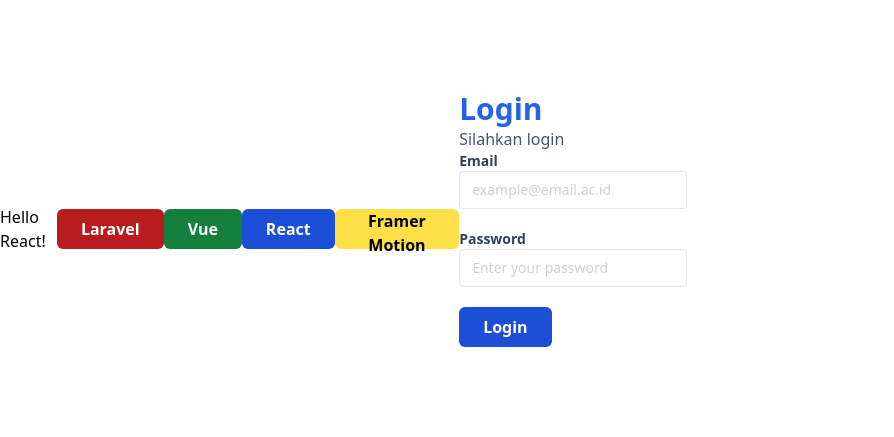
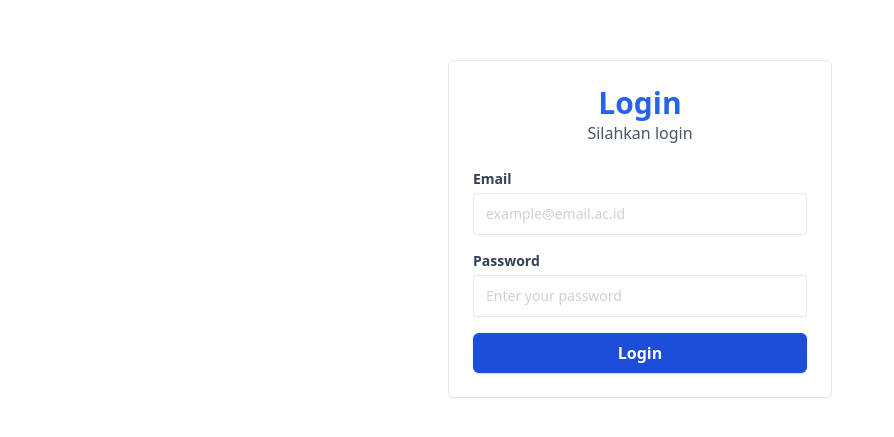
Before and after one commit to ridhocrnv/Belajar-React, a React (Vite) app: page / in a window 1280 px wide. Shown: the part 171-608 px from the top of the page, without its empty margins (0-894 px from the left). Built offline with nearby package versions, Linux system fonts and the light colour scheme.

Commit message:
refactor: memperbaiki tampilan Login UI dan perubahan logic props pada Button.jsx

```diff
--- a/src/App.jsx
+++ b/src/App.jsx
@@ -4,44 +4,42 @@
 function App() {
     return (
         <div className="flex justify-center min-h-screen items-center">
-            <h1>Hello React!</h1>
-            <Button variant="red">Laravel</Button>
-            <Button variant="green">Vue</Button>
-            <Button variant="blue">React</Button>
-            <Button>Framer Motion</Button>
-            <div className="w-full min-h-xs">
-                <h1 className="text-3xl text-blue-600 font-bold">Login</h1>
-                <p className="font-medium text-slate-600">Silahkan login</p>
-                <form action="">
-                    <div className="mb-5">
+            <div className="w-full max-w-sm p-6 bg-white rounded-md shadow-sm border border-slate-200">
+                <h1 className="text-3xl text-blue-600 font-bold text-center">Login</h1>
+                <p className="font-medium text-slate-600 text-center mb-6">Silahkan login</p>
+
+                <form action="" className="flex flex-col">
+                    <div className="mb-4">
                         <label
                             htmlFor=""
-                            className="block text-slate-700 text-sm font-bold"
+                            className="block text-slate-700 text-sm font-bold mb-1"
                         >
                             Email
                         </label>
                         <input
                             type="text"
-                            className="text-sm border rounded w-half py-2 px-3 text-slate-700 placeholder:opacity-50"
+                            className="w-full text-sm border rounded py-2.5 px-3 text-slate-700 focus:ring-2 focus:ring-blue-500 outline-none transition-all placeholder:opacity-50"
                             placeholder='example@email.ac.id'
                         />
                     </div>
-                    <div className="mb-5">
+                    <div className="mb-4">
                         <label
                             htmlFor=""
-                            className="block text-slate-700 text-sm font-bold"
+                            className="block text-slate-700 text-sm font-bold mb-1"
                         >
                             Password
                         </label>
                         <input
                             type="password"
-                            className="text-sm border rounded w-half py-2 px-3 text-slate-700 placeholder:opacity-50"
+                            className="w-full text-sm border rounded py-2.5 px-3 text-slate-700 focus:ring-2 focus:ring-blue-500 outline-none transition-all placeholder:opacity-50"
                             placeholder='Enter your password'
                         />
                     </div>
-                    <div className='mb-5'>
-                        <Button variant="blue">Login</Button>
-                    </div>
+
+                    <Button variant="blue" type="submit" className="w-full shadow-sm shadow-blue-200">
+                        Login
+                    </Button>
+
                 </form>
             </div>
         </div>
--- a/src/components/ui/Button.jsx
+++ b/src/components/ui/Button.jsx
@@ -1,17 +1,20 @@
 const Button = (props) => {
+    const { variant, className, children, ...rest } = props;
+
     const variants = {
         red: 'bg-red-700 text-white',
-        green: 'bg-green-700 text-white',
         blue: 'bg-blue-700 text-white',
+        green: 'bg-green-700 text-white'
     }
 
-    const style = variants[props.variant] || 'bg-yellow-300 text-black'
+    const style = variants[variant] || 'bg-yellow-300 text-black'
 
     return (
         <button
-            className={`h-10 px-6 font-bold rounded-md ${style}`}
+        {...rest}
+            className={`h-10 px-6 font-bold rounded-md ${style} ${className}`}
         >
-            {props.children}
+            {children}
         </button>
     )
 }
```
